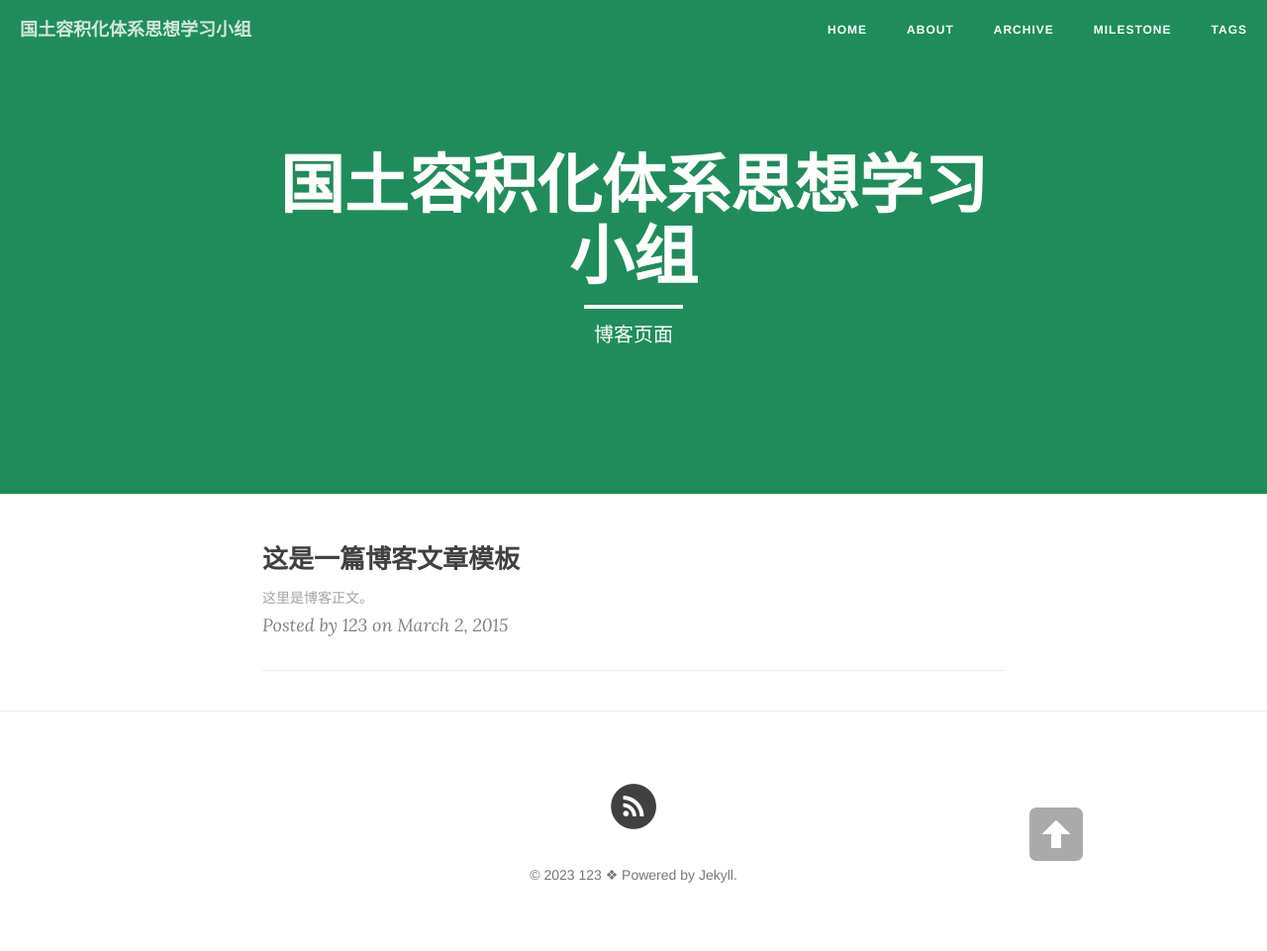
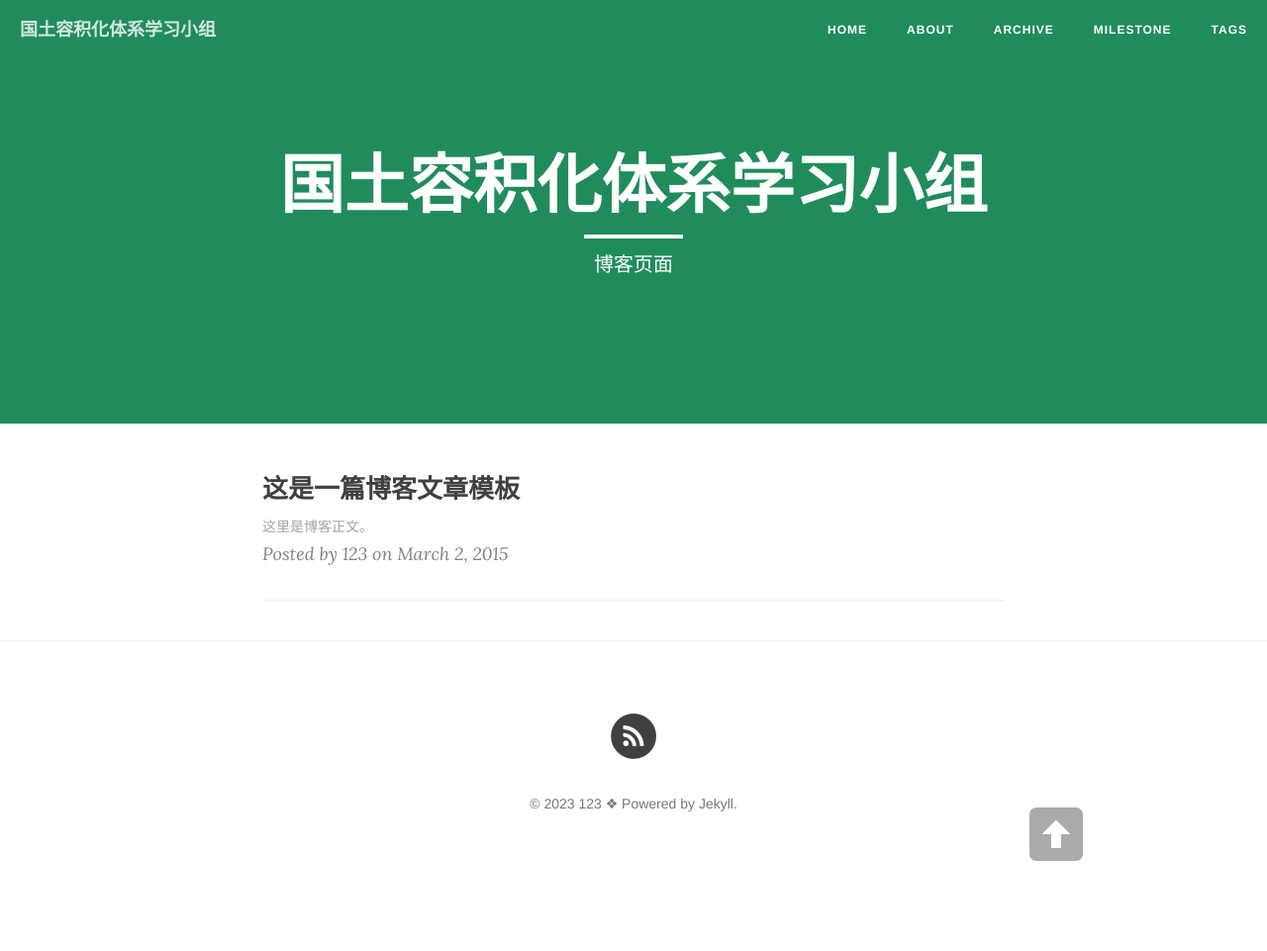
Before and after one commit to ovule-seed/ovule-seed.github.io, a Jekyll site: the page built from index.html, in a window 1280 px wide. Shown: the whole page at 99% size. Built offline with Jekyll 4.4.1, drawn with Linux system fonts in a browser that asks for light colours; nearby versions of some CDN libraries; the list of posts is cut into pages by our own code; after the commit the page ends 900 px from its top, so only the background shows below that.

Commit message:
Update _config.yml

```diff
--- a/_config.yml
+++ b/_config.yml
@@ -1,5 +1,5 @@
 # Site settings
-title: 国土容积化体系思想学习小组 # 你的博客名字，可以定义修订
+title: 国土容积化体系学习小组 # 你的博客名字，可以定义修订
 header-img: "img/green.jpg"
 tagline: "cn"
 description: "这是我的博客"  # 一句话描述你的博客
```
